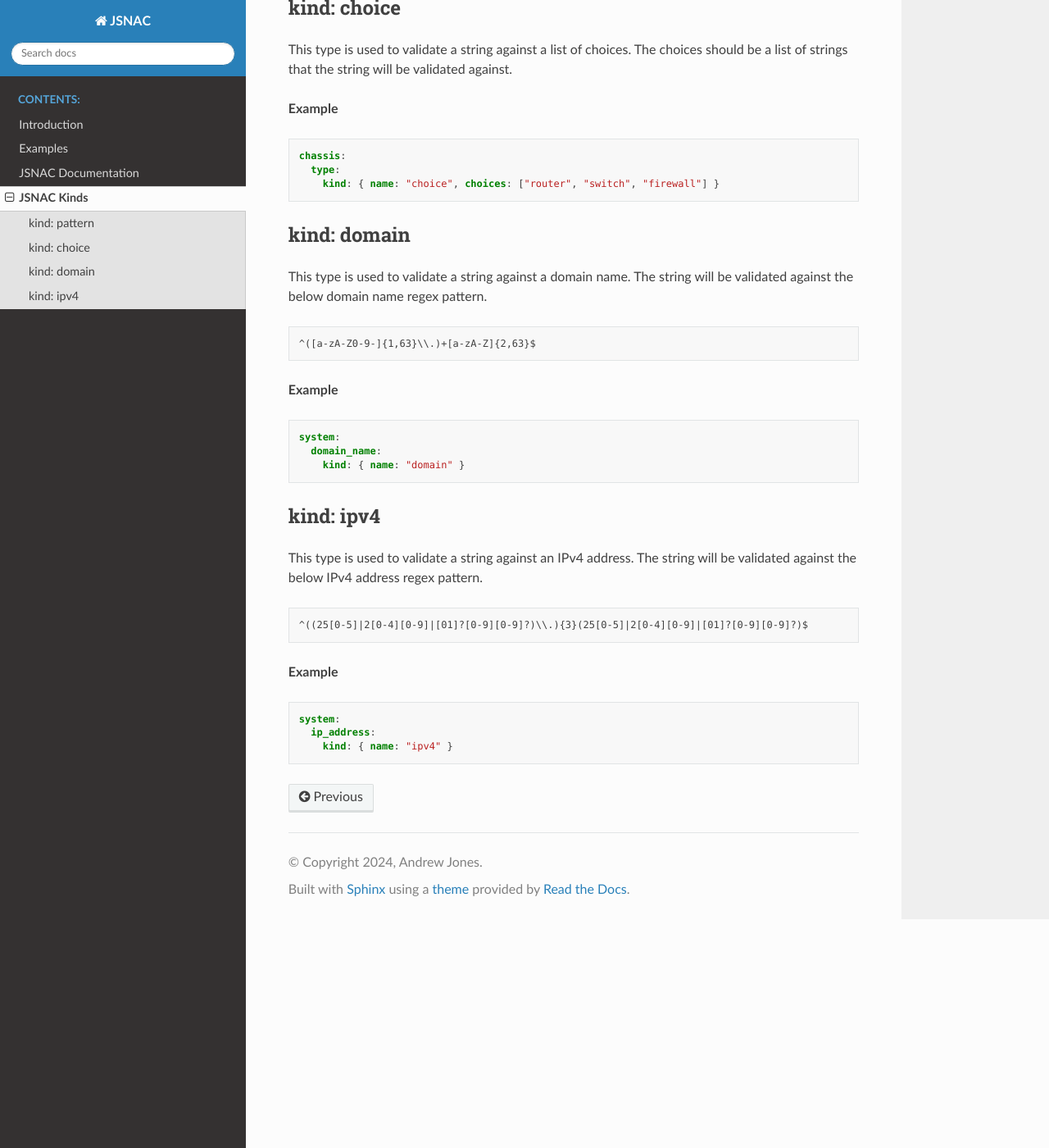
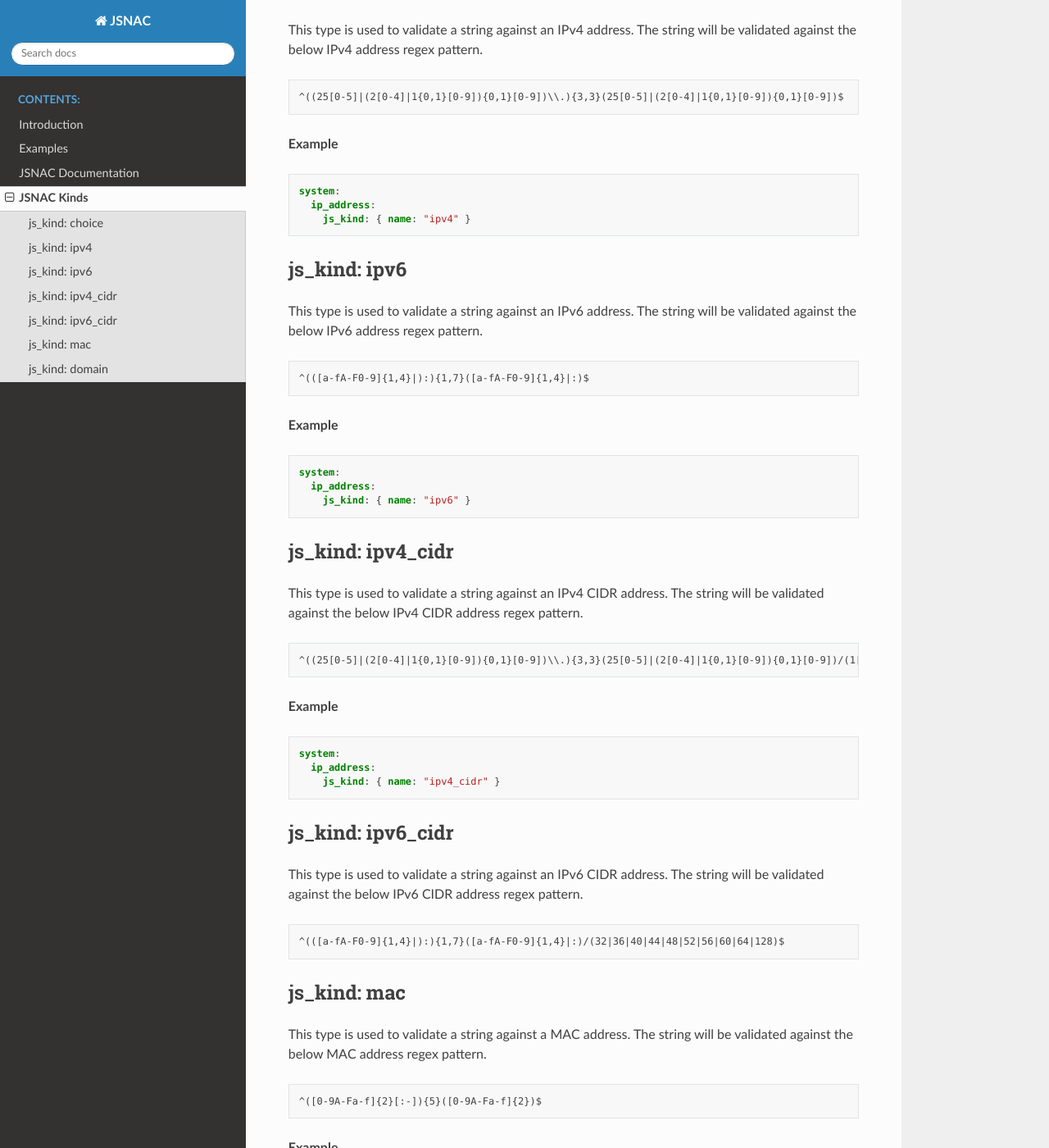
Before and after one commit to commitconfirmed/jsnac, a Sphinx documentation site: the page built from docs/source/types.rst, in a window 1280 px wide and 1400 px high, scrolled down 515 px. Shown: the whole window at 82% size. Built offline with Sphinx 7.4.7 and the Read the Docs theme 3.1.0, drawn with Linux system fonts in a browser that asks for light colours; pages that are not in the unit, such as notebooks, are missing from menus; some of the changed text lies outside the part shown.

```diff
--- a/docs/source/types.rst
+++ b/docs/source/types.rst
@@ -3,22 +3,7 @@ JSNAC Kinds
 
 See the following sections for details on the included JSNAC kinds you can use in your YAML file(s).
 
-kind: pattern
-*******************
-
-This type is used to validate a string against a regular expression pattern.
-The pattern should be a valid regex pattern that will be used to validate the string.
-If you are going to use this more than once, it is recommended to use the kinds section so you can reuse the pattern.
-
-**Example**
-
-.. code-block:: yaml
-
-    chassis:
-      hostname:
-        kind: { name: "pattern", pattern: "^[a-zA-Z0-9-]{1,63}$" }
-
-kind: choice
+js_kind: choice
 ******************
 
 This type is used to validate a string against a list of choices.
@@ -30,9 +15,92 @@ The choices should be a list of strings that the string will be validated agains
 
     chassis:
       type:
-        kind: { name: "choice", choices: ["router", "switch", "firewall"] }
+        js_kind: { name: "choice", choices: ["router", "switch", "firewall"] }
 
-kind: domain
+js_kind: ipv4
+******************
+
+This type is used to validate a string against an IPv4 address.
+The string will be validated against the below IPv4 address regex pattern.
+
+.. code-block:: text
+
+    ^((25[0-5]|(2[0-4]|1{0,1}[0-9]){0,1}[0-9])\\.){3,3}(25[0-5]|(2[0-4]|1{0,1}[0-9]){0,1}[0-9])$
+
+**Example**
+
+.. code-block:: yaml
+
+    system:
+      ip_address:
+        js_kind: { name: "ipv4" }
+
+js_kind: ipv6
+******************
+
+This type is used to validate a string against an IPv6 address.
+The string will be validated against the below IPv6 address regex pattern.
+
+.. code-block:: text
+
+    ^(([a-fA-F0-9]{1,4}|):){1,7}([a-fA-F0-9]{1,4}|:)$
+
+**Example**
+
+.. code-block:: yaml
+
+    system:
+      ip_address:
+        js_kind: { name: "ipv6" }
+
+js_kind: ipv4_cidr
+******************
+
+This type is used to validate a string against an IPv4 CIDR address.
+The string will be validated against the below IPv4 CIDR address regex pattern.
+
+.. code-block:: text
+
+    ^((25[0-5]|(2[0-4]|1{0,1}[0-9]){0,1}[0-9])\\.){3,3}(25[0-5]|(2[0-4]|1{0,1}[0-9]){0,1}[0-9])/(1[0-9]|[0-9]|2[0-9]|3[0-2])$
+
+**Example**
+
+.. code-block:: yaml
+
+    system:
+      ip_address:
+        js_kind: { name: "ipv4_cidr" }
+
+js_kind: ipv6_cidr
+******************
+
+This type is used to validate a string against an IPv6 CIDR address.
+The string will be validated against the below IPv6 CIDR address regex pattern.
+
+.. code-block:: text
+
+    ^(([a-fA-F0-9]{1,4}|):){1,7}([a-fA-F0-9]{1,4}|:)/(32|36|40|44|48|52|56|60|64|128)$
+
+
+js_kind: mac
+******************
+
+This type is used to validate a string against a MAC address.
+The string will be validated against the below MAC address regex pattern.
+
+.. code-block:: text
+
+    ^([0-9A-Fa-f]{2}[:-]){5}([0-9A-Fa-f]{2})$
+
+**Example**
+
+.. code-block:: yaml
+
+    system:
+      mac_address:
+        js_kind: { name: "mac" }
+
+js_kind: domain
 ******************
 
 This type is used to validate a string against a domain name.
@@ -48,22 +116,4 @@ The string will be validated against the below domain name regex pattern.
 
     system:
       domain_name:
-        kind: { name: "domain" }
-
-kind: ipv4
-******************
-
-This type is used to validate a string against an IPv4 address.
-The string will be validated against the below IPv4 address regex pattern.
-
-.. code-block:: text
-
-    ^((25[0-5]|2[0-4][0-9]|[01]?[0-9][0-9]?)\\.){3}(25[0-5]|2[0-4][0-9]|[01]?[0-9][0-9]?)$
-
-**Example**
-
-.. code-block:: yaml
-
-    system:
-      ip_address:
-        kind: { name: "ipv4" }
+        js_kind: { name: "domain" }
```
Also changed, not shown: 10 other files.
